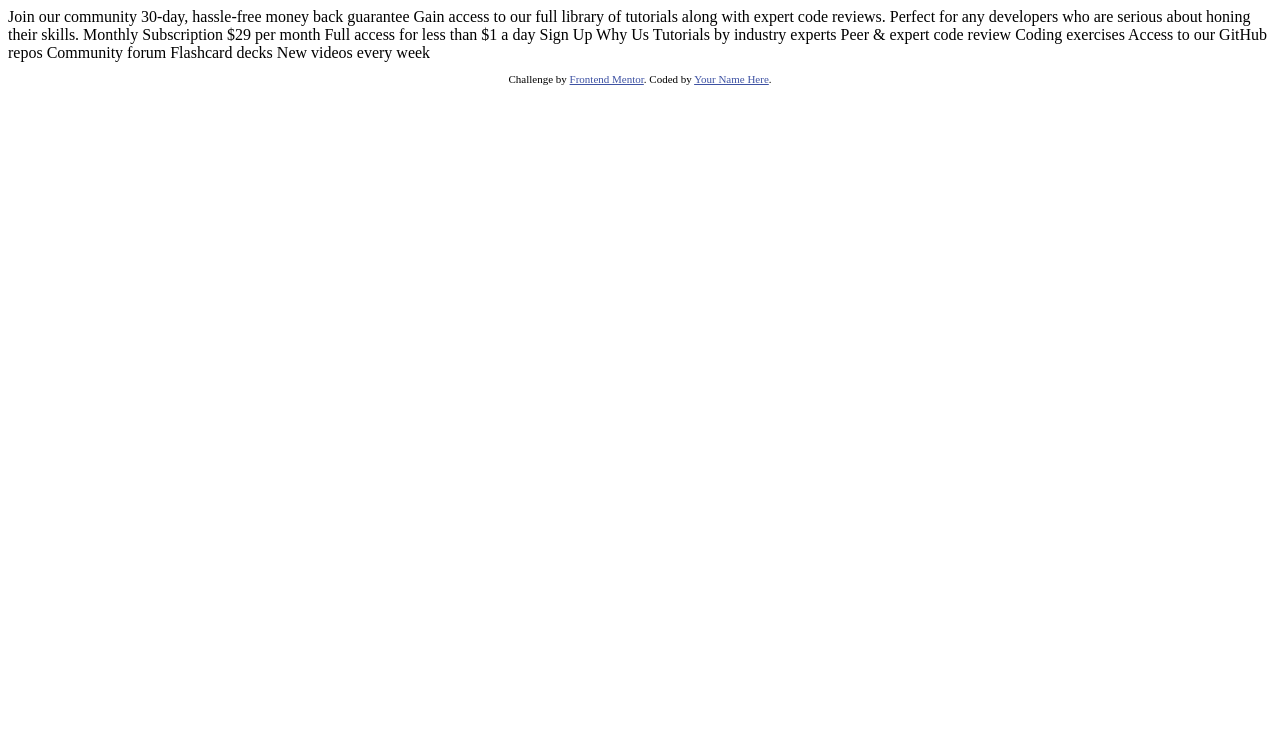
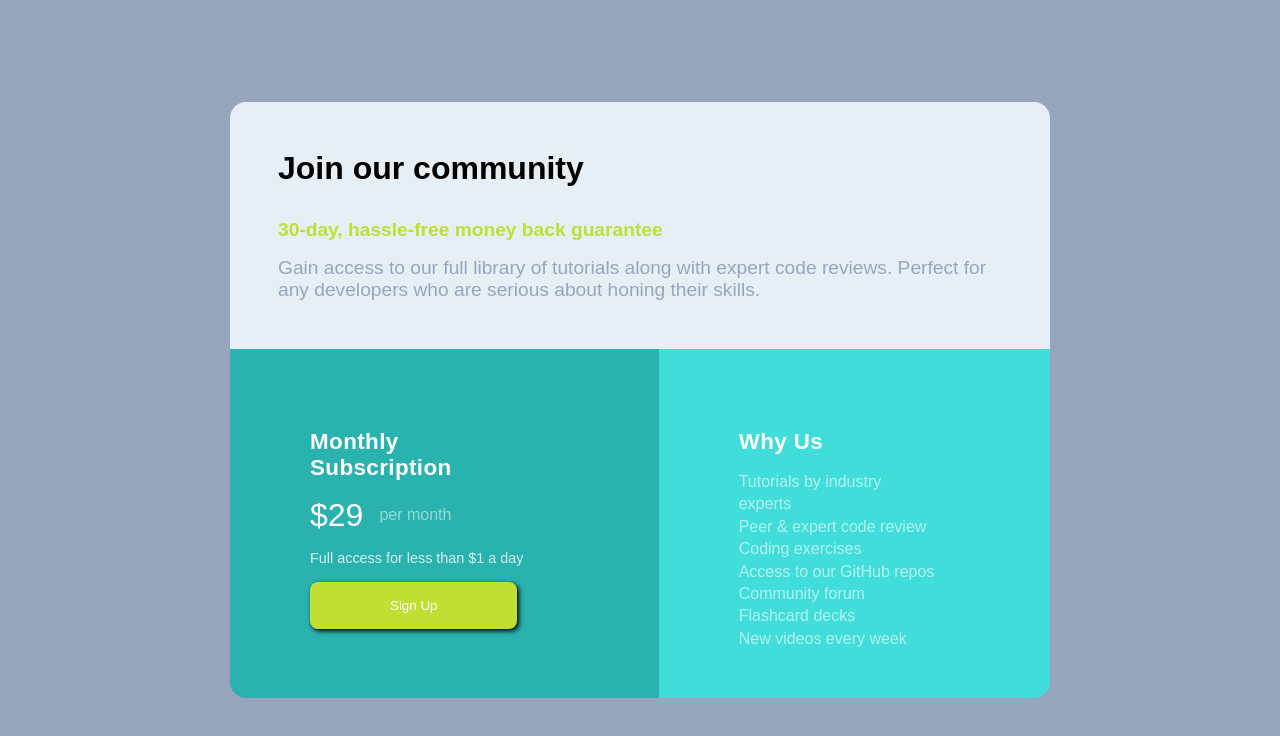
Before and after one commit to DavidPopa/single-price-grid, a plain HTML site: page single-price-grid-component-master/index.html in a window 1280 px wide. Drawn offline with Linux system fonts and the light colour scheme.

Commit message:
Terminat

```diff
--- a/single-price-grid-component-master/index.html
+++ b/single-price-grid-component-master/index.html
@@ -1,21 +1,168 @@
 <!DOCTYPE html>
 <html lang="en">
   <head>
-  <meta charset="UTF-8">
-  <meta name="viewport" content="width=device-width, initial-scale=1.0"> <!-- displays site properly based on user's device -->
+    <meta charset="UTF-8" />
+    <meta name="viewport" content="width=device-width, initial-scale=1.0" />
+    <!-- displays site properly based on user's device -->
 
-  <link rel="icon" type="image/png" sizes="32x32" href="./images/favicon-32x32.png">
+    <link
+      rel="icon"
+      type="image/png"
+      sizes="32x32"
+      href="./images/favicon-32x32.png"
+    />
 
     <title>Frontend Mentor | Single Price Grid Component</title>
 
-  <!-- Feel free to remove these styles or customise in your own stylesheet 👍 -->
     <style>
-    .attribution { font-size: 11px; text-align: center; }
-    .attribution a { color: hsl(228, 45%, 44%); }
+      @import url("https://fonts.googleapis.com/css2?family=Karla:wght@400;700&family=Roboto:wght@100;400;900&display=swap");
+      * {
+        margin: 0;
+        padding: 0;
+        box-sizing: border-box;
+      }
+      .attribution {
+        font-size: 11px;
+        text-align: center;
+      }
+      .attribution a {
+        color: hsl(228, 45%, 44%);
+      }
+      body {
+        font-family: sans-serif;
+        background-color: hsl(218, 22%, 67%);
+        display: flex;
+        align-items: center;
+        min-height: 100vh;
+      }
+      .container {
+        margin: 0 auto;
+      }
+      .wrapper {
+        max-width: 820px;
+      }
+      .bottom-container {
+        display: flex;
+        /* justify-content: space-between; */
+      }
+      .up-container {
+        background-color: hsl(204, 43%, 93%);
+        padding: 3rem;
+        border-top-left-radius: 1rem;
+        border-top-right-radius: 1rem;
+      }
+      .up-container h2 {
+        padding-bottom: 2rem;
+        font-size: 2rem;
+      }
+      .up-container #p {
+        padding-bottom: 1rem;
+        color: hsl(71, 73%, 54%);
+        font-size: 1.2rem;
+        font-weight: 700;
+      }
+      .up-container p:last-child {
+        color: hsl(218, 22%, 67%);
+        font-size: 1.2rem;
+      }
+
+      .left-container {
+        background-color: hsl(179, 62%, 43%);
+        padding: 5rem 7rem 3rem 5rem;
+        border-bottom-left-radius: 1rem;
+      }
+      .right-container {
+        background-color: hsl(179, 70%, 56%);
+        padding: 5rem 7rem 3rem 5rem;
+        border-bottom-right-radius: 1rem;
+      }
+      .left-container h2 {
+        font-size: 1.4rem;
+        color: #fff;
+        padding-bottom: 1rem;
+        letter-spacing: 0.4px;
+        font-weight: 700;
+      }
+      .p {
+        font-size: 2rem;
+        color: #fff;
+        padding-bottom: 1rem;
+        display: flex;
+        flex-direction: row;
+        align-items: center;
+        gap: 1rem;
+      }
+      span {
+        font-size: 1rem;
+        opacity: 0.5;
+      }
+      #txt {
+        color: #fff;
+        font-size: 0.9rem;
+        opacity: 0.8;
+      }
+      button {
+        margin-top: 1rem;
+        padding: 1rem 5rem;
+        color: #fff;
+        background-color: hsl(71, 73%, 54%);
+        border: none;
+        border-radius: 0.5rem;
+        box-shadow: 2px 2px 5px #000;
+      }
+      .right-container h2 {
+        font-size: 1.4rem;
+        color: #fff;
+        padding-bottom: 1rem;
+        letter-spacing: 0.4px;
+        font-weight: 700;
+      }
+      ul {
+        list-style: none;
+      }
+      ul li {
+        color: #fff;
+        opacity: 0.6;
+        line-height: 1.4rem;
+      }
     </style>
   </head>
   <body>
-  Join our community
+    <div class="container">
+      <div class="wrapper">
+        <div class="up-container">
+          <h2>Join our community</h2>
+          <p id="p">30-day, hassle-free money back guarantee</p>
+          <p>
+            Gain access to our full library of tutorials along with expert code
+            reviews. Perfect for any developers who are serious about honing
+            their skills.
+          </p>
+        </div>
+        <div class="bottom-container">
+          <div class="left-container">
+            <h2>Monthly Subscription</h2>
+            <p class="p">&dollar;29 <span>per month</span></p>
+            <p id="txt">Full access for less than &dollar;1 a day</p>
+            <button>Sign Up</button>
+          </div>
+          <div class="right-container">
+            <h2>Why Us</h2>
+            <ul>
+              <li>Tutorials by industry experts</li>
+              <li>Peer &amp; expert code review</li>
+              <li>Coding exercises</li>
+              <li>Access to our GitHub repos</li>
+              <li>Community forum</li>
+              <li>Flashcard decks</li>
+              <li>New videos every week</li>
+            </ul>
+          </div>
+        </div>
+      </div>
+    </div>
+
+    <!-- Join our community
 
   30-day, hassle-free money back guarantee
 
@@ -38,13 +185,15 @@
   Access to our GitHub repos
   Community forum
   Flashcard decks
-  New videos every week
+  New videos every week -->
 
-  <footer>
+    <!-- <footer>
       <p class="attribution">
-      Challenge by <a href="https://www.frontendmentor.io?ref=challenge" target="_blank">Frontend Mentor</a>.
-      Coded by <a href="#">Your Name Here</a>.
+        Challenge by
+        <a href="https://www.frontendmentor.io?ref=challenge" target="_blank"
+          >Frontend Mentor</a
+        >. Coded by <a href="#">Your Name Here</a>.
       </p>
-  </footer>
+    </footer> -->
   </body>
 </html>
```
Lines whose indentation alone changed are shown as unchanged.
